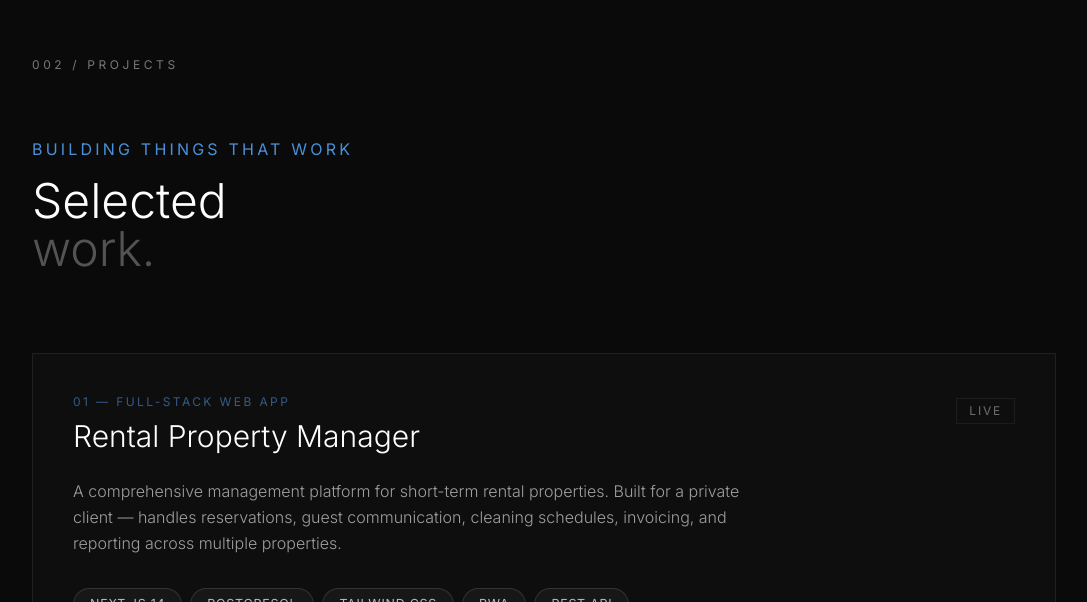
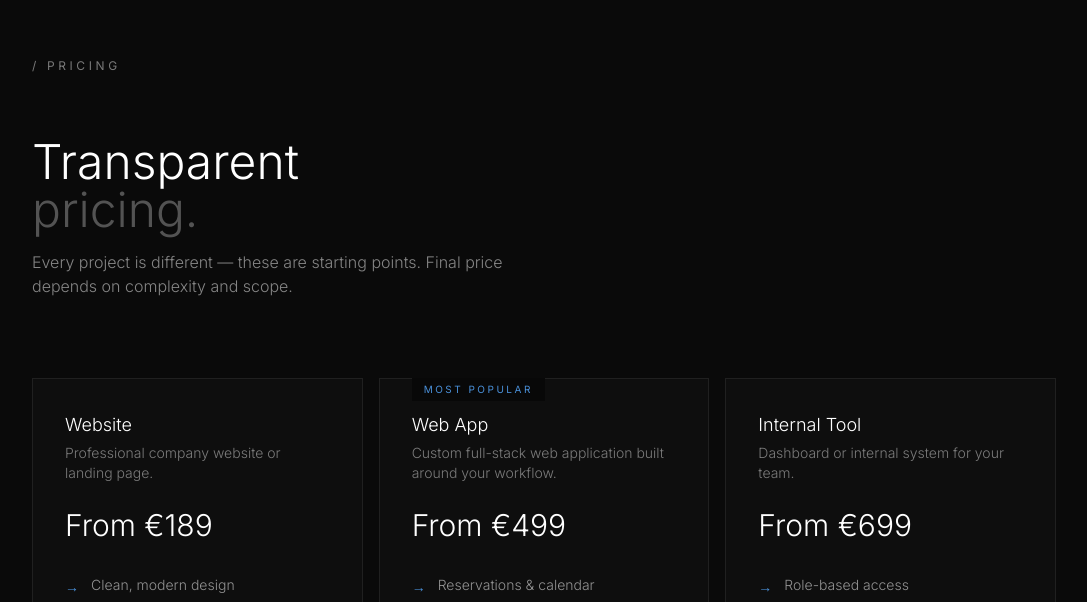
Before and after one commit to knottejakub-png/portfolio, a Next.js app: page / in a window 1280 px wide. Shown: the part 2938-3540 px from the top of the page, without its empty margins (96-1183 px from the left). Built offline with nearby package versions, Linux system fonts and the light colour scheme.

Commit message:
feat: move pricing below process

```diff
--- a/src/app/page.js
+++ b/src/app/page.js
@@ -1013,11 +1013,11 @@ export default function Home() {
         <Hero />
         <Services />
         <Process />
+        <Pricing />
         <Projects />
         <Testimonials />
         <About />
         <Skills />
-        <Pricing />
         <Contact />
         <Footer />
       </motion.div>
```
